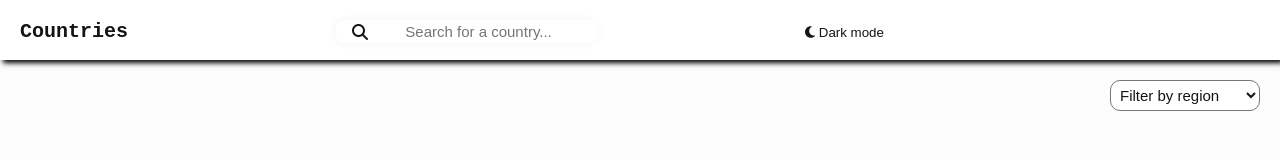
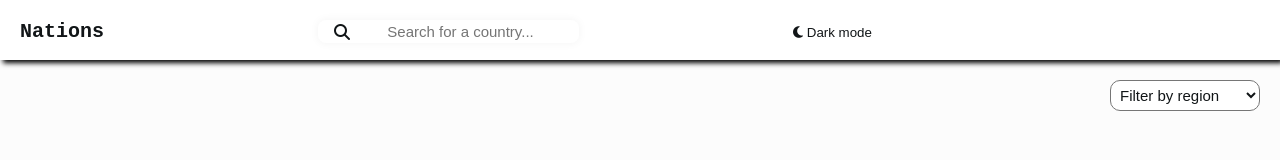
Before and after one commit to OloyedeSOMA/countryApi-Task, a plain HTML site: page index.html in a window 1280 px wide. Drawn offline with Linux system fonts and the light colour scheme; no server answers.

Commit message:
Update index.html

```diff
--- a/index.html
+++ b/index.html
@@ -12,7 +12,7 @@
 <body class="">
     <nav >
         <ul>
-            <li >Countries</li>
+            <li >Nations</li>
             <li>
                 <div class="input-wrapper">
                     <i class="fa-solid fa-magnifying-glass"></i>
```
